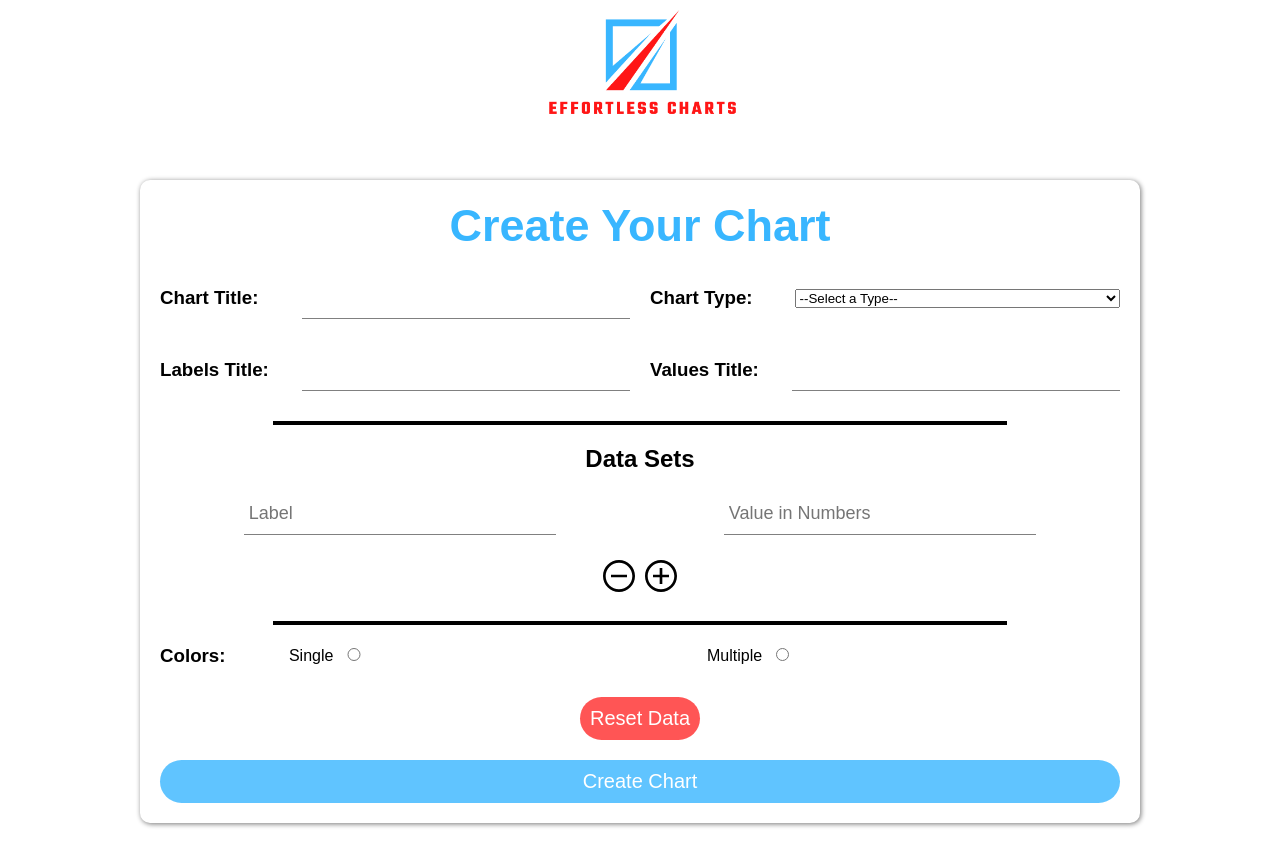
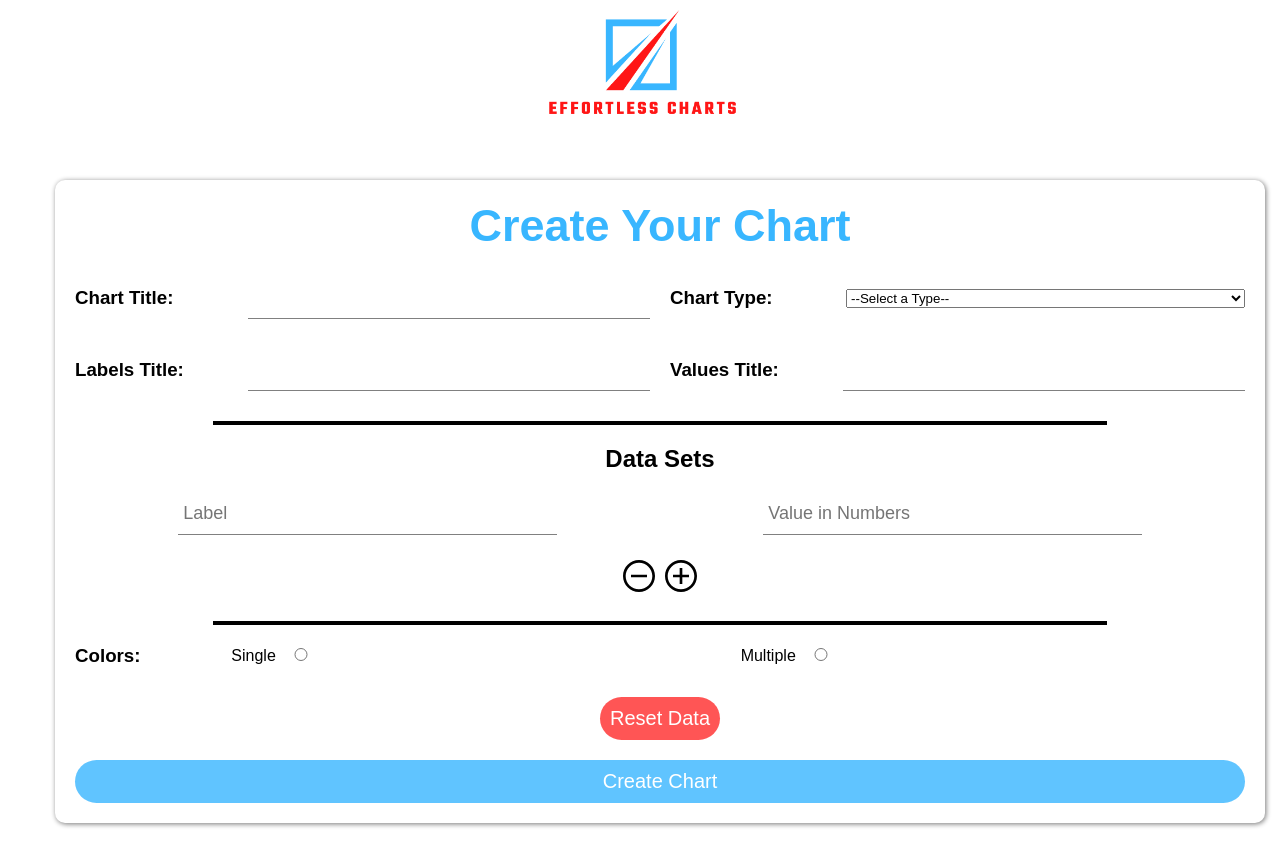
Before and after one commit to NoureldenRihan/Effortless-Chart, a React (Create React App) app: page / in a window 1280 px wide. Shown: the top 866 px of the page. Built offline with nearby package versions, Linux system fonts and the light colour scheme.

Commit message:
Fixed Responsive Issuess when Zooming out on some Devices.

```diff
--- a/src/App.css
+++ b/src/App.css
@@ -70,7 +70,7 @@ nav {
 .dataContainer {
   margin: 50px auto;
   padding: 20px;
-  width: 75vw;
+  width: 100%;
   border-radius: 10px;
   box-shadow: 1px 1px 5px 0.2px gray;
   transition: var(--lowTransition);
```
